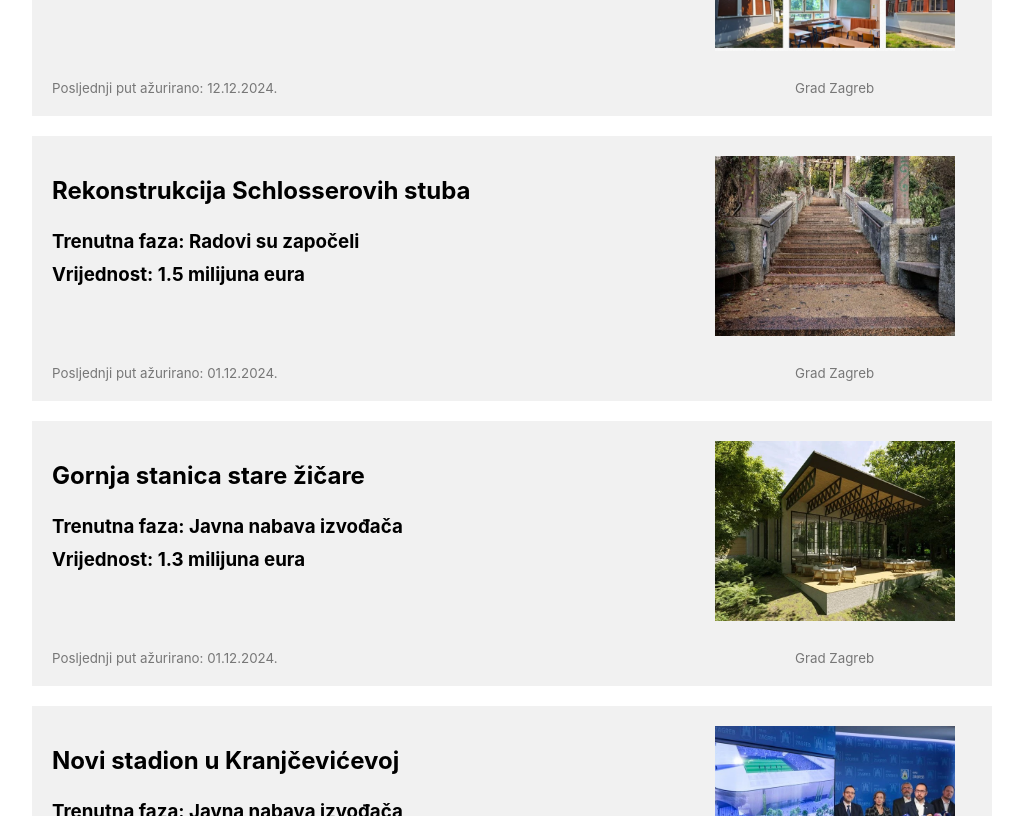
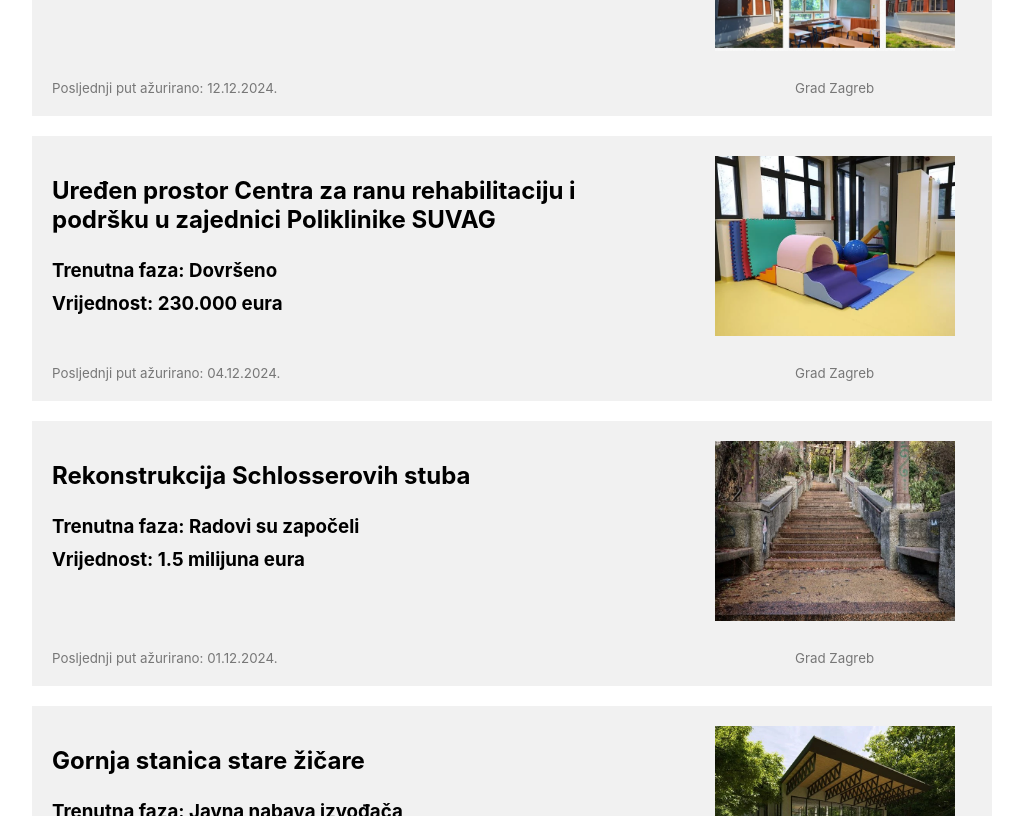
Before and after one commit to KajSeRadi/KajSeRadi.github.io, a Jekyll site: the page built from index.html, in a window 1280 px wide and 900 px high, scrolled down 663 px, cut to the strip 84-900 px from the top of the window. Shown: the whole strip, without its empty margins (128-1151 px from the left). Built offline with Jekyll 4.4.1, drawn with Linux system fonts in a browser that asks for light colours.

Commit message:
Dodaj projekt SUVAG i popravi slike na karti.

```diff
--- a/_layouts/projekt.html
+++ b/_layouts/projekt.html
@@ -6,7 +6,7 @@ layout: default
   <div>
     <picture>
       <source srcset="{{ page.slika_url }}.webp" type="image/webp" />
-      <img src="{{ page.slika_url }}.png" alt="{{ page.slika_tekst }}">
+      <img src="{{ page.slika_url }}.jpg" alt="{{ page.slika_tekst }}">
     </picture>
     <br/>
     <small>{{ page.slika_izvor }}</small>
--- /dev/null
+++ b/_projekti/novi_prostor_poliklinika_SUVAG.html
@@ -0,0 +1,16 @@
+---
+date: 2024-12-04
+ime: Uređen prostor Centra za ranu rehabilitaciju i podršku u zajednici Poliklinike SUVAG
+faza: Dovršeno
+vrijednost: 230.000 eura
+slika_url: /assets/img/ureden_prostor_suvag
+slika_tekst: Unutrašnji prostor s šarenim napravama za igranje djece.
+slika_izvor: Grad Zagreb
+geo_lokacija: [45.781490, 16.061183]
+---
+
+<h4>04.12.2024.</h4>
+
+<p>
+  <a href="https://zagreb.hr/novi-prostor-poliklinike-suvag-za-rehabilitaciju-g/204235">Centar je započeo s radom</a> početkom studenog ove godine i nudi logopedske i psihološke usluge dijagnostike i terapije za djecu s komunikacijskim i jezično-govornim poremećajima, te savjetovanja roditeljima.
+</p>
--- a/index.html
+++ b/index.html
@@ -22,7 +22,7 @@ title: "Kolekcija projekata u gradu Zagrebu i njihov trenutni status"
     <div class="slika">
       <picture>
 	<source srcset="{{ projekt.slika_url }}.webp" type="image/webp" />
-	<img src="{{ projekt.slika_url }}.png" alt="{{ projekt.slika_tekst }}">
+	<img src="{{ projekt.slika_url }}.jpg" alt="{{ projekt.slika_tekst }}">
       </picture>
       <br/>
       <small>{{ projekt.slika_izvor }}</small>
@@ -47,7 +47,9 @@ title: "Kolekcija projekata u gradu Zagrebu i njihov trenutni status"
   var markeri = new Map();
 
   for (let i = 0; i < projekti.length; i++) {
-      var slika = "<a href='" + projekti[i].url + "'>" +  projekti[i].ime + "<br/> <img src='" + projekti[i].slika_url  + "' style='max-height:200px; max-width:200px;'> </a>";
+  var slika = "<a href='" + projekti[i].url + "'>" +  projekti[i].ime +
+
+	"<br/> <picture><source srcset='" + projekti[i].slika_url + ".webp' type='image/webp' /><img src='" + projekti[i].slika_url  + ".jpg' style='max-height:100px; max-width:100%;'> </a>";
       var marker = L.marker(projekti[i].geo_lokacija);
       marker.bindPopup(slika);
       marker.addTo(map);
```
Also changed, not shown: assets/img/ureden_prostor_suvag.jpg (added), assets/img/ureden_prostor_suvag.webp (added).
